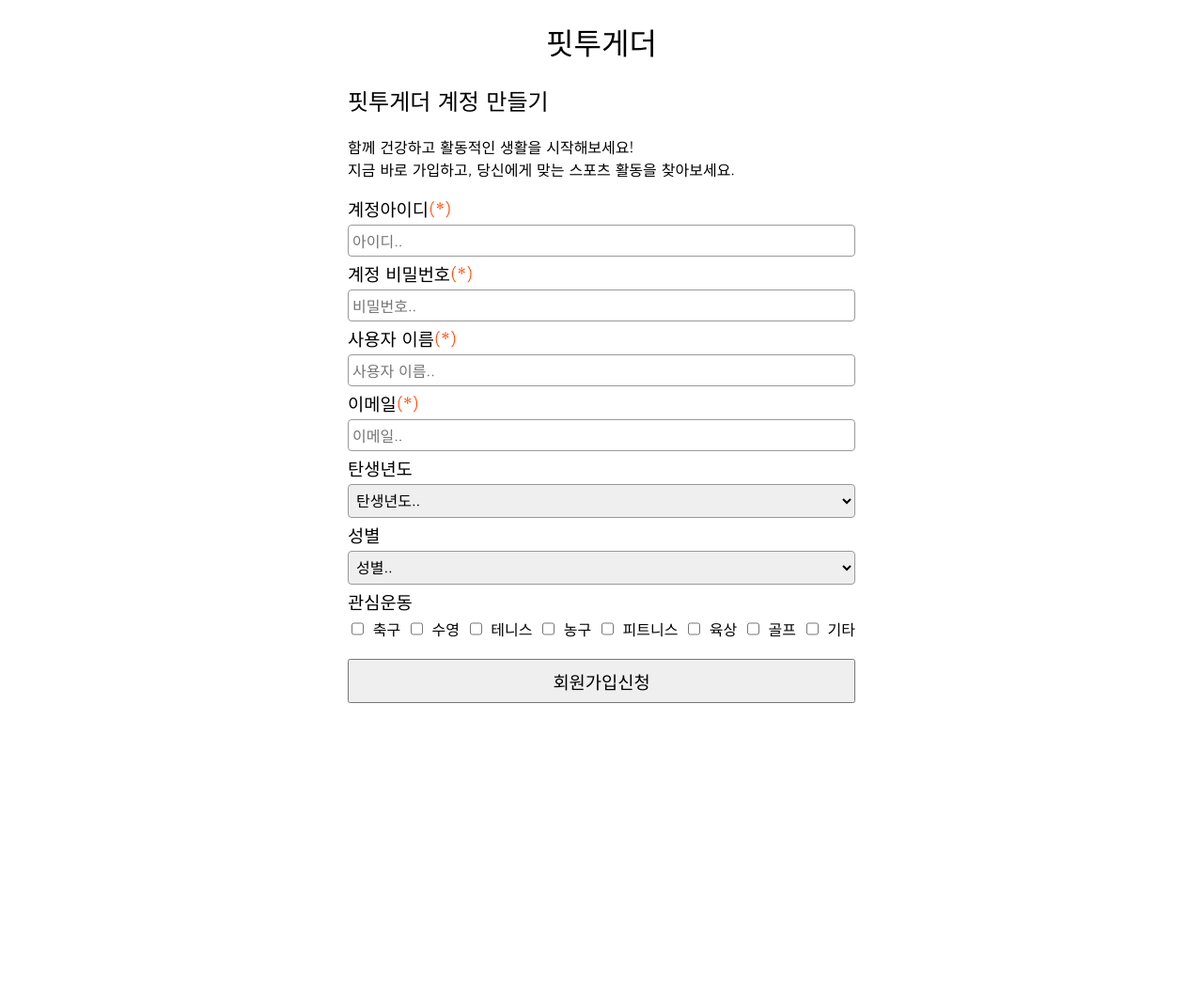
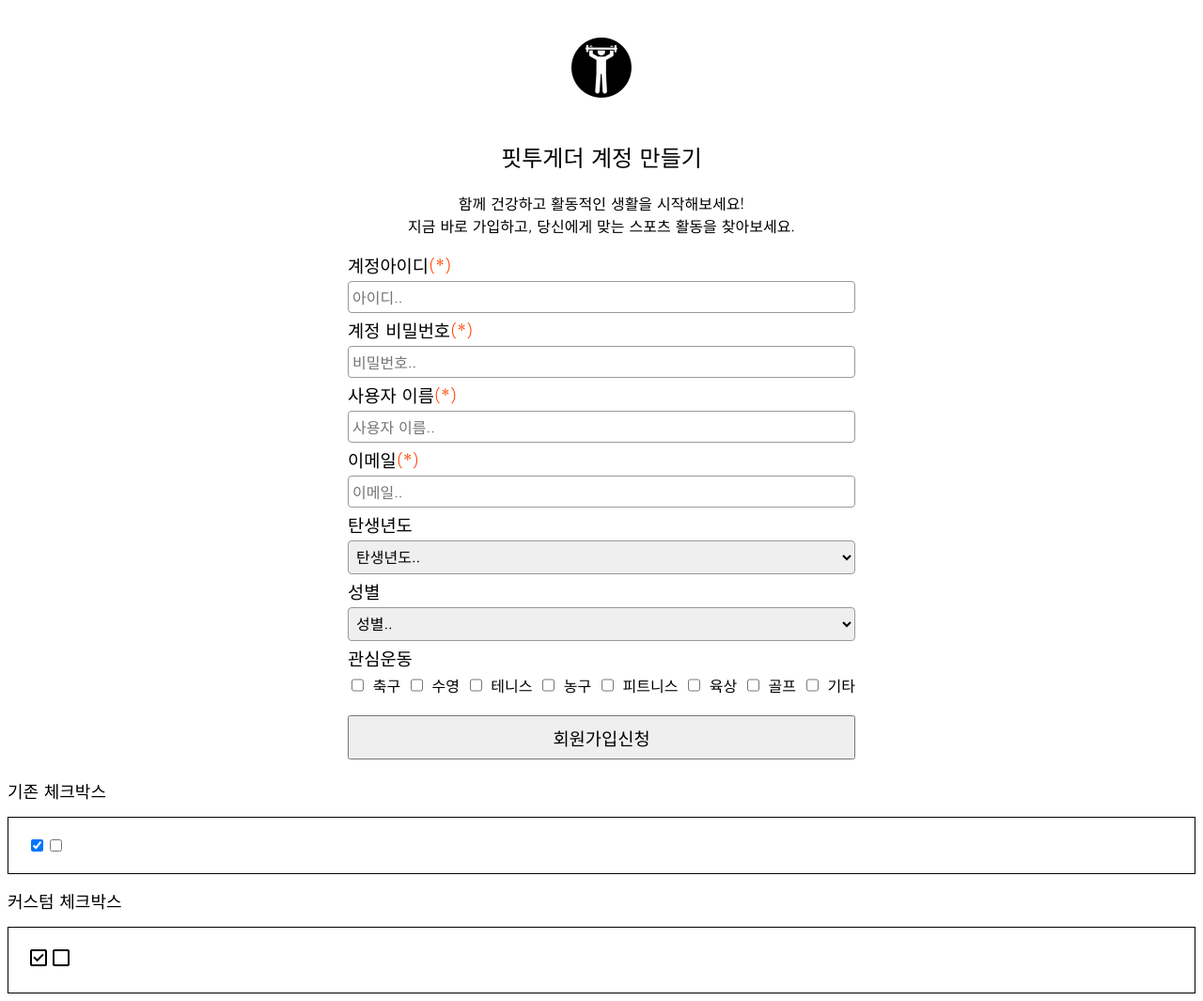
Before and after one commit to doSMgochi/fit-together, a Java web app: page /signup in a window 1280 px wide. Shown: the whole page at 94% size. Before the commit the page ends 748 px from the top, so only its background shows below. Run offline with Tomcat 11, a stand-in JSP engine, Linux system fonts and the light colour scheme; data that the repository does not hold is empty; some libraries are stand-ins or nearby versions.

Commit message:
merge main

```diff
--- a/src/main/webapp/WEB-INF/view/signup.jsp
+++ b/src/main/webapp/WEB-INF/view/signup.jsp
@@ -16,15 +16,21 @@
 </c:choose>
 <link rel="stylesheet"
 	href="${pageContext.servletContext.contextPath }/css/style.css?<%=System.currentTimeMillis() %>" />
+<link
+	href="https://fonts.googleapis.com/css2?family=Material+Symbols+Outlined"
+	rel="stylesheet">
 </head>
 <body>
 	<div class="container">
-		<div>
-			<h1 class="text-center">핏투게더</h1>
+		<div class="wrap-sm text-center my-5 p-5">
+			<a href="${pageContext.servletContext.contextPath }/index"> <img
+				src="${pageContext.servletContext.contextPath }/image/main.png"
+				width="64" />
+			</a>
 		</div>
 		<div class="wrap-sm">
-			<h2>핏투게더 계정 만들기</h2>
-			<p class="fs-4">
+			<h2 class="text-center">핏투게더 계정 만들기</h2>
+			<p class="fs-4 text-center">
 				함께 건강하고 활동적인 생활을 시작해보세요! <br /> 지금 바로 가입하고, 당신에게 맞는 스포츠 활동을 찾아보세요.
 			</p>
 			<c:if test="${param.error != null }">
@@ -34,8 +40,7 @@
 			</c:if>
 			<form
 				action="${pageContext.servletContext.contextPath }/signup-handle"
-				method="post"
-				>
+				method="post">
 				<div>
 					<label class="fs-3">계정아이디<span class="warning">(*)</span></label>
 					<div class="my-1">
@@ -110,5 +115,42 @@
 		</div>
 	</div>
 
+	<h2 class="example-ttl">기존 체크박스</h2>
+    <div class="example-box">
+      <input type="checkbox" id="basic-check-1" checked />
+      <input type="checkbox" id="basic-check-2" />
+    </div>
+
+    <h2 class="example-ttl">커스텀 체크박스</h2>
+    <div class="example-box">
+      <div class="checkbox-wrap">
+        <input
+          class="custom-input"
+          type="checkbox"
+          id="custom-check-1"
+          checked
+        />
+        <label class="custom-label" for="custom-check-1">
+          <span class="material-symbols-outlined custom-label-checked">
+            check_box
+          </span>
+          <span class="material-symbols-outlined custom-label-unchecked">
+            check_box_outline_blank
+          </span>
+        </label>
+      </div>
+      <div class="checkbox-wrap">
+        <input class="custom-input" type="checkbox" id="custom-check-2" />
+        <label class="custom-label" for="custom-check-2">
+          <span class="material-symbols-outlined custom-label-checked">
+            check_box
+          </span>
+          <span class="material-symbols-outlined custom-label-unchecked">
+            check_box_outline_blank
+          </span>
+        </label>
+      </div>
+    </div>
+
 </body>
 </html>
--- a/src/main/webapp/css/style.css
+++ b/src/main/webapp/css/style.css
@@ -250,3 +250,32 @@ hr.hr-13 {
 	justify-content: flex-end;
 	align-items: center
 }
+
+
+
+.example-ttl {
+	font-size: 18px;
+}
+
+.example-box {
+	border: 1px solid black;
+	padding: 20px;
+	display: flex;
+}
+
+/* 기존 체크박스를 숨기기 위한 코드 */
+.custom-input {
+	display: none;
+}
+/* 커스텀 체크박스를 위한 코드 */
+.custom-label .custom-label-checked {
+	display: none;
+}
+
+.custom-input:checked+.custom-label .custom-label-checked {
+	display: inline-block;
+}
+
+.custom-input:checked+.custom-label .custom-label-unchecked {
+	display: none;
+}
```
Also changed, not shown: src/main/webapp/WEB-INF/view/index.jsp (+0 -24 lines).
